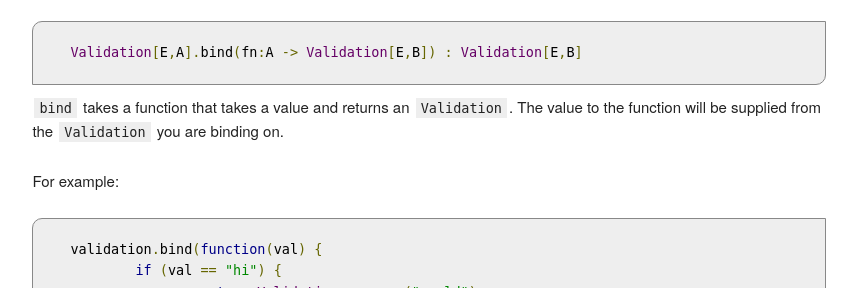
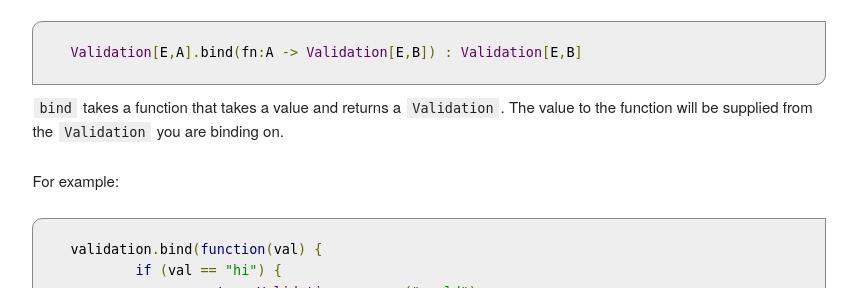
Before and after one commit to monet/monet.js, a Jekyll site: the page built from index.md, in a window 1280 px wide and 900 px high, scrolled down 13475 px. Shown: the part 164-452 px from the top of the window, without its empty margins (294-1151 px from the left). Built offline with Jekyll 4.4.1, drawn with Linux system fonts in a browser that asks for light colours; nearby versions of some CDN libraries; some of the changed text lies outside the part shown.

```diff
--- a/index.md
+++ b/index.md
@@ -157,7 +157,7 @@ The `Maybe` type is the most common way of representing *nothingness* (or the `n
 
 `Maybe` is effectively abstract and has two concrete subtypes: `Some` (also `Just`) and `None` (also `Nothing`).
 
-#### Creating an Maybe
+#### Creating a Maybe
 
 	var maybe = Maybe.Some(val);
 	var maybe = Maybe.None();
@@ -434,7 +434,7 @@ For example:
 
 	Validation[E,A].bind(fn:A -> Validation[E,B]) : Validation[E,B]
 
-`bind` takes a function that takes a value and returns an `Validation`.  The value to the function will be supplied from the `Validation` you are binding on.
+`bind` takes a function that takes a value and returns a `Validation`.  The value to the function will be supplied from the `Validation` you are binding on.
 
 For example:
 
```
Also changed, not shown: other parts of index.md (+1 -1 lines).
